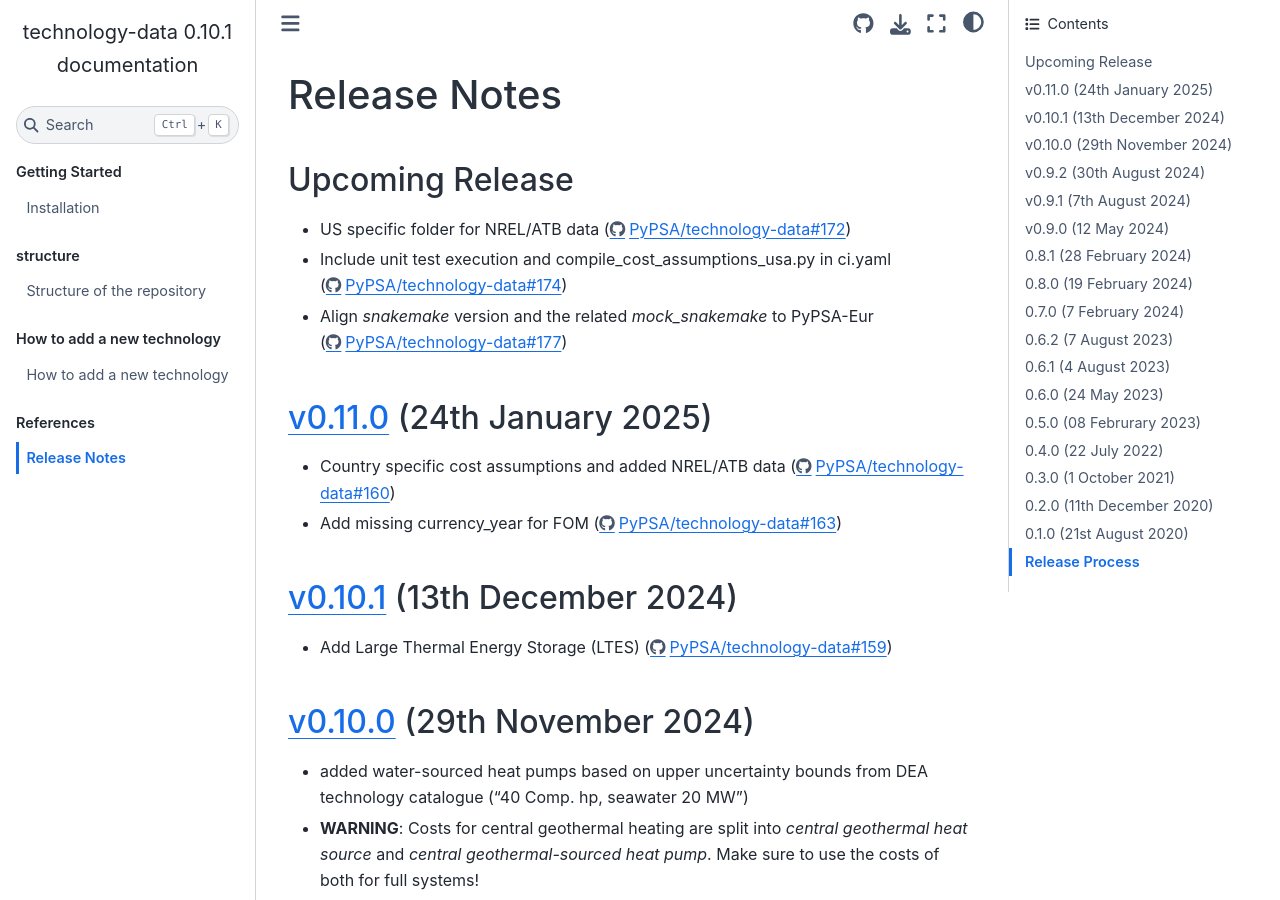
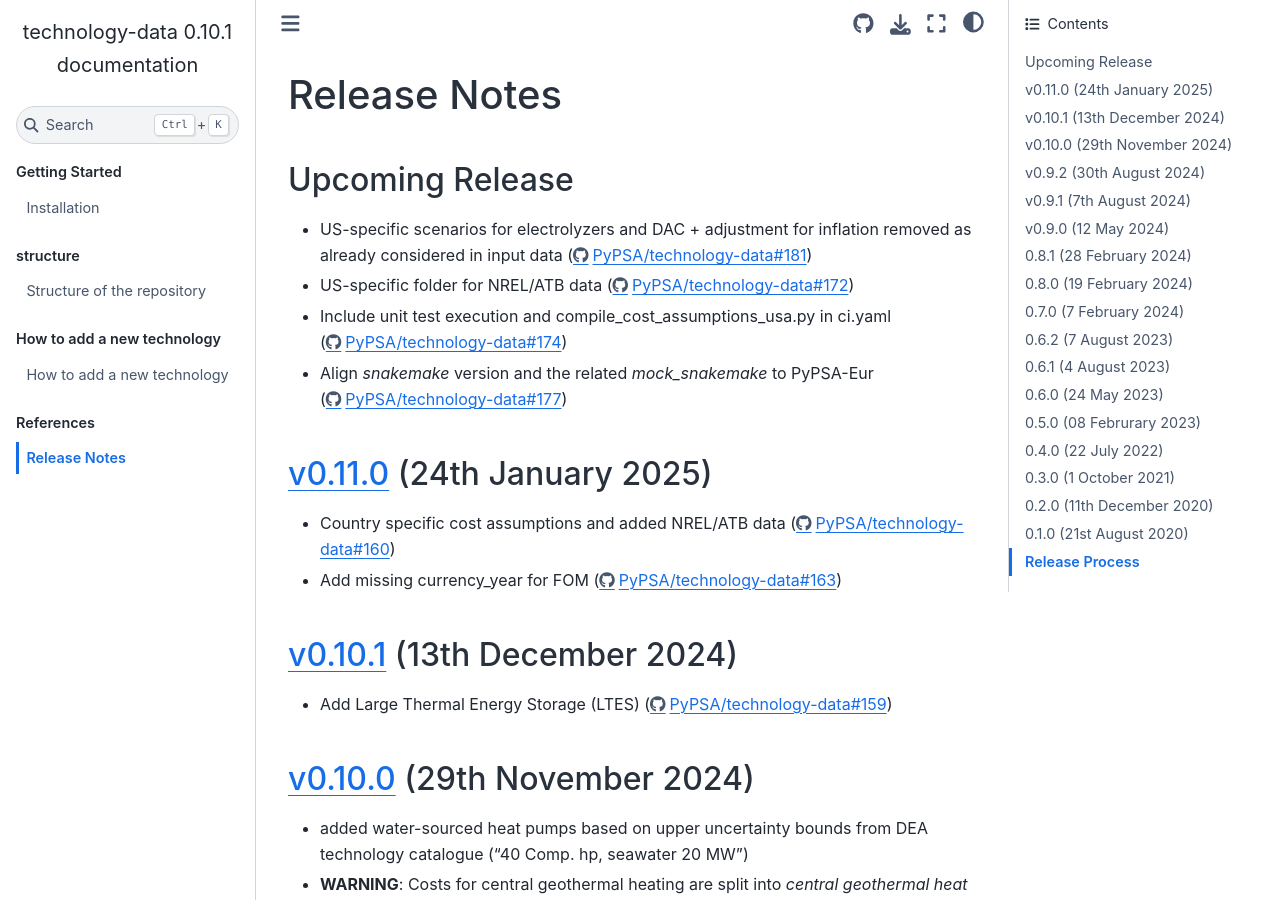
Before and after one commit to PyPSA/technology-data, a Sphinx documentation site: the page built from docs/release_notes.rst, in a window 1280 px wide and 900 px high. Built offline with Sphinx 7.4.7 and the Sphinx Book theme 1.1.4, drawn with Linux system fonts in a browser that asks for light colours.

Commit message:
doc: update release notes

```diff
--- a/docs/release_notes.rst
+++ b/docs/release_notes.rst
@@ -16,7 +16,9 @@ Upcoming Release
 ..   The features listed below are not released yet, but will be part of the next release!
 ..   To use the features already you have to use the ``master`` branch.
 
-* US specific folder for NREL/ATB data (https://github.com/PyPSA/technology-data/pull/172)
+* US-specific scenarios for electrolyzers and DAC + adjustment for inflation removed as already considered in input data (https://github.com/PyPSA/technology-data/pull/181)
+
+* US-specific folder for NREL/ATB data (https://github.com/PyPSA/technology-data/pull/172)
 
 * Include unit test execution and compile_cost_assumptions_usa.py in ci.yaml (https://github.com/PyPSA/technology-data/pull/174)
 * Align `snakemake` version and the related `mock_snakemake` to PyPSA-Eur (https://github.com/PyPSA/technology-data/pull/177)
```
